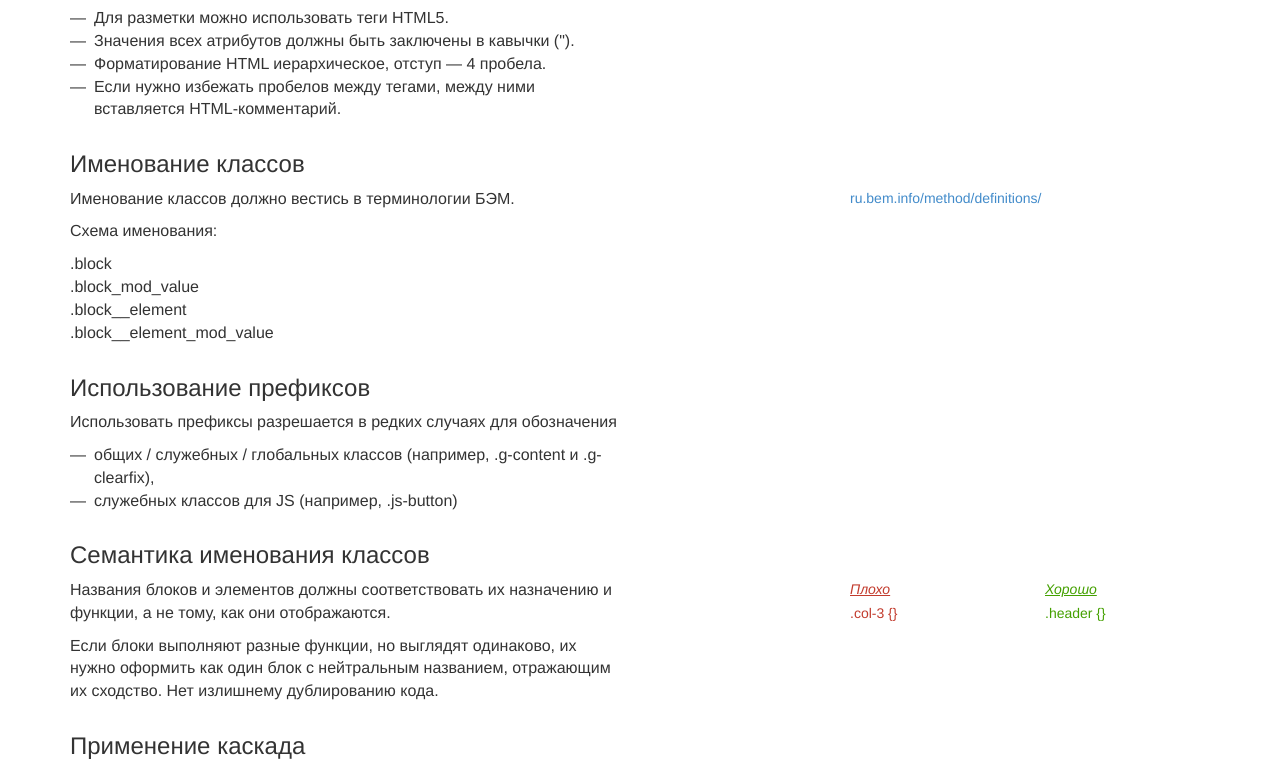
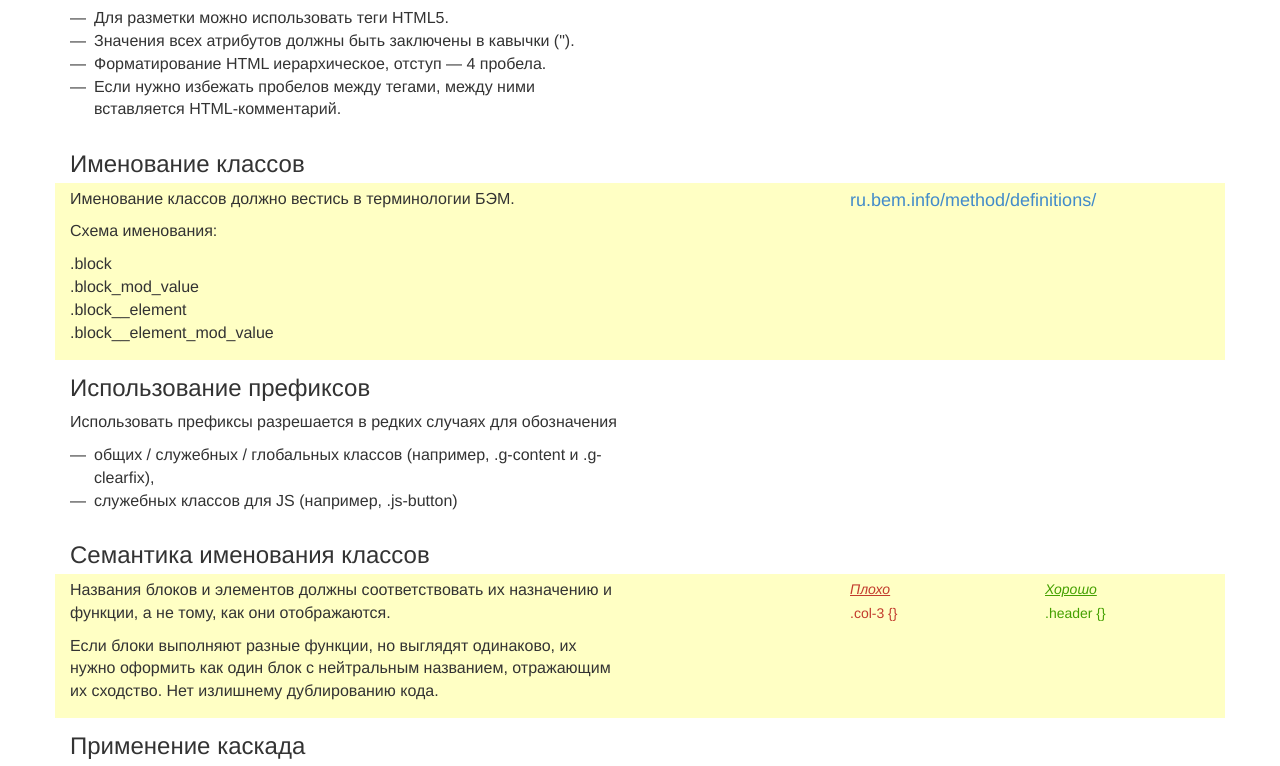
Before and after one commit to futurecolors/css-requirements, a plain HTML site: page index.html in a window 1280 px wide. Shown: the part 182-948 px from the top of the page. Drawn offline with Linux system fonts and the light colour scheme.

Commit message:
Выделение обязательных требований

```diff
--- a/css/css-requirements.css
+++ b/css/css-requirements.css
@@ -13,6 +13,13 @@
  */
 
 .requirements-section {}
+.requirements-section_required_yes {
+    margin-top: -5px;
+    margin-bottom: -5px;
+    padding-top: 5px;
+    padding-bottom: 5px;
+    background: #ffffc4;
+}
 .requirements-section__text {
     font-size: 16px;
 }
--- a/index.html
+++ b/index.html
@@ -34,7 +34,7 @@
 
     <h3>Именование классов</h3>
 
-    <article class="requirements-section row">
+    <article class="requirements-section requirements-section_required_yes row">
         <div class="requirements-section__text col-sm-6">
             <p>
                 Именование классов должно вестись в терминологии БЭМ.
@@ -48,7 +48,7 @@
 .block__element_mod_value</pre>
         </div>
         <div class="requirements-section__example col-sm-4 col-sm-offset-2">
-            <a href="http://ru.bem.info/method/definitions/">ru.bem.info/method/definitions/</a>
+            <a class="link" href="http://ru.bem.info/method/definitions/">ru.bem.info/method/definitions/</a>
         </div>
     </article>
 
@@ -68,7 +68,7 @@
 
     <h3>Семантика именования классов</h3>
 
-    <article class="requirements-section row">
+    <article class="requirements-section requirements-section_required_yes row">
         <div class="requirements-section__text col-sm-6">
             <p>
                 Названия блоков и элементов должны соответствовать их назначению и функции, а не тому, как они
@@ -201,7 +201,7 @@ h1 {
 
     <h2>Расположение по файлам</h2>
 
-    <article class="requirements-section row">
+    <article class="requirements-section requirements-section_required_yes row">
         <div class="requirements-section__text col-sm-6">
             <p>
                 Стили, принадлежащие одному блоку, должны следовать друг за другом:
@@ -237,7 +237,7 @@ h1 {
     <article class="requirements-section row">
         <div class="requirements-section__text col-sm-6">
             <p>
-                Допускается использование LESS.
+                Допускается (и даже поощряется) использование LESS.
             </p>
             <p>
                 Каждый css-класс должен являться отдельным определением за исключением состояний, псевдоэлементов, media
@@ -248,7 +248,7 @@ h1 {
             </p>
         </div>
         <div class="requirements-section__example col-sm-4 col-sm-offset-2">
-            <a href="http://lesscss.org/">lesscss.org</a>
+            <a class="link" href="http://lesscss.org/">lesscss.org</a>
         </div>
         <div class="requirements-section__example requirements-section__example_type_bad col-md-2 col-sm-4 col-sm-offset-2 col-md-offset-2">
             <div class="requirements-section__example-header">Плохо</div>
```
Also changed, not shown: 1 other file.
